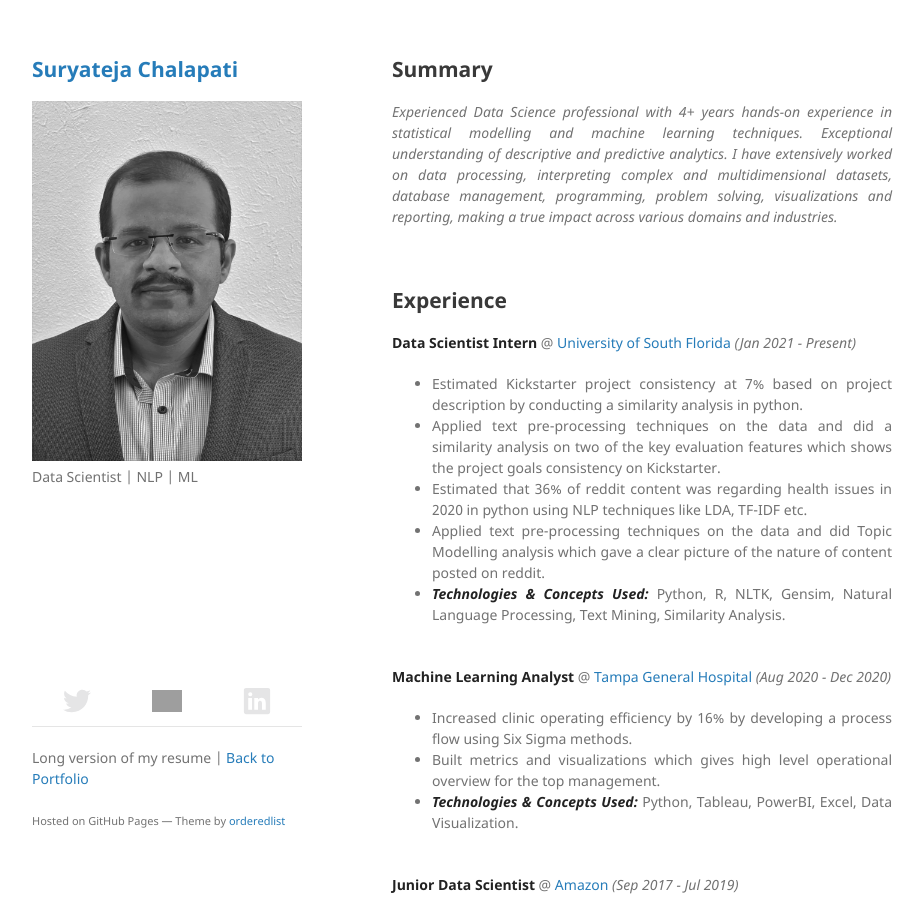
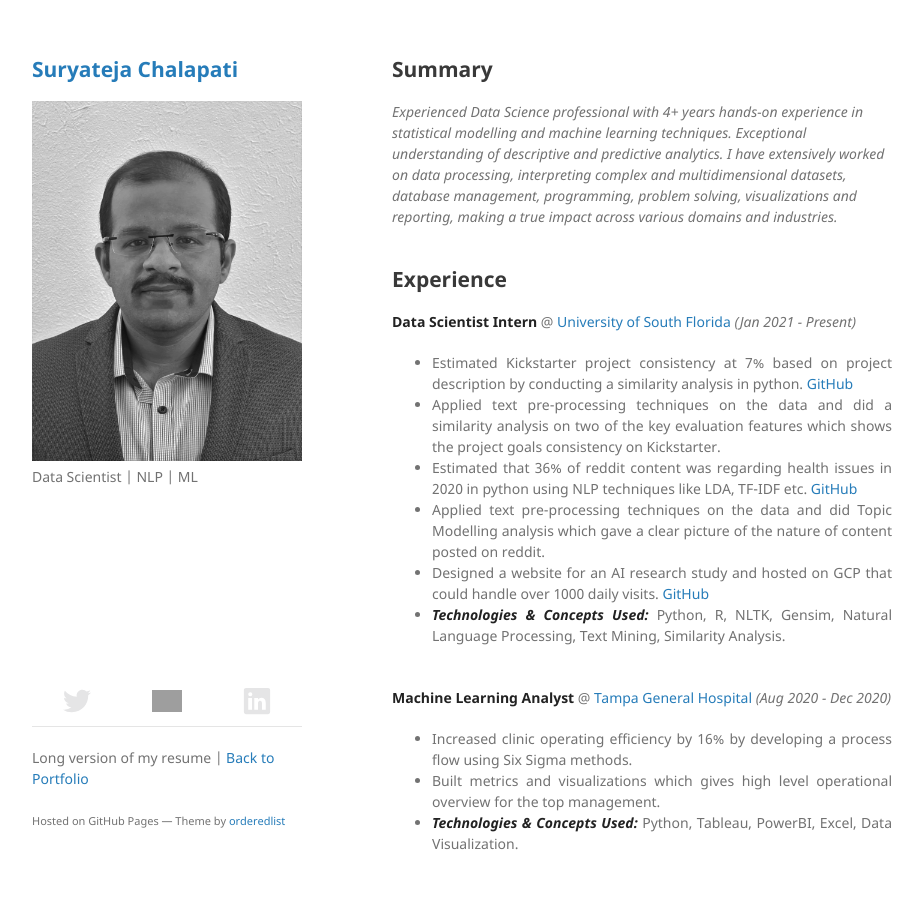
Before and after one commit to suryateja0153/Digital_Resume, a Jekyll site: the page built from index.md, in a window 1280 px wide and 900 px high. Shown: the whole window, without its empty margins (178-1101 px from the left). Built offline with Jekyll 4.4.1, drawn with Linux system fonts in a browser that asks for light colours; our own code applies the rules of GitHub Pages for plain Markdown files; some of the changed text lies outside the part shown; grey boxes are pictures that could not be loaded.

Commit message:
Updated index.md

```diff
--- a/index.md
+++ b/index.md
@@ -1,14 +1,15 @@
 ## Summary
-
-<div style="text-align: justify"><i>Experienced Data Science professional with 4+ years hands-on experience in statistical modelling and machine learning techniques. Exceptional understanding of descriptive and predictive analytics. I have extensively worked on data processing, interpreting complex and multidimensional datasets, database management, programming, problem solving, visualizations and reporting, making a true impact across various domains and industries.</i></div><br><br>
+{: style="text-align: justify" }
+_Experienced Data Science professional with 4+ years hands-on experience in statistical modelling and machine learning techniques. Exceptional understanding of descriptive and predictive analytics. I have extensively worked on data processing, interpreting complex and multidimensional datasets, database management, programming, problem solving, visualizations and reporting, making a true impact across various domains and industries._<br><br>
 
 ## Experience
 {: style="text-align: justify" }
 **Data Scientist Intern** @ [University of South Florida](https://www.usf.edu/) _(Jan 2021 - Present)_ <br>
-- Estimated Kickstarter project consistency at 7% based on project description by conducting a similarity analysis in python.
+- Estimated Kickstarter project consistency at 7% based on project description by conducting a similarity analysis in python. [GitHub](https://github.com/suryateja0153/Kickstarter-NLP-Similarity-Analysis)
 - Applied text pre-processing techniques on the data and did a similarity analysis on two of the key evaluation features which shows the project goals consistency on Kickstarter.
-- Estimated that 36% of reddit content was regarding health issues in 2020 in python using NLP techniques like LDA, TF-IDF etc.
+- Estimated that 36% of reddit content was regarding health issues in 2020 in python using NLP techniques like LDA, TF-IDF etc. [GitHub](https://github.com/suryateja0153/Reddit-NLP-Text-Mining)
 - Applied text pre-processing techniques on the data and did Topic Modelling analysis which gave a clear picture of the nature of content posted on reddit.
+- Designed a website for an AI research study and hosted on GCP that could handle over 1000 daily visits. [GitHub](https://github.com/suryateja0153/AI-Teammate-Web-Application)
 - **_Technologies & Concepts Used:_** Python, R, NLTK, Gensim, Natural Language Processing, Text Mining, Similarity Analysis.<br><br>
 {: style="text-align: justify" }
 **Machine Learning Analyst** @ [Tampa General Hospital](https://www.tgh.org/) _(Aug 2020 - Dec 2020)_ <br>
@@ -24,19 +25,19 @@
 - **3PL Deployment:** Collaborated with supply chain for inception and deployment of 3PL (Third Party Logistic) sites with 90% success.
 - Increased total annual shipments by 34% over a span of 6 months by developing key processes and metrics for 3PL centers.
 - **_Technologies & Concepts Used:_** Python, R, SQL, Tableau, Excel, Machine Learning, AWS, Oracle, Data Mining, Supervised Learning, Data Visualization.<br><br>
-
+{: style="text-align: justify" }
 **Data Scientist Trainee** @ [Mahindra & Mahindra](https://www.mahindra.com/) _(Aug 2016 - Aug 2017)_ <br>
 - Predicted rework rate for exports with 89% accuracy by implementing the Manufacturing Executional System using A/B testing.
 - Saved over $9000 in costs by utilizing lean-agile methods and by leveraging data achieved a 15.3% reduction in rollout times.
 - **_Technologies & Concepts Used:_** SQL, Tableau, Excel, Hypothesis Testing, Data Visualization.<br><br>
-
+{: style="text-align: justify" }
 **Analytics Intern** @ [Mahindra & Mahindra](https://www.mahindra.com/) _(May 2015)_ <br>
 - Created interactive dashboards by analyzing patterns in the daily production metrics.
 - Assisted executives with defects reduction using data visualization in Excel which led to an increase in daily production by 9%.
 - **_Technologies & Concepts Used:_** SQL, Excel, Data Visualization.<br><br>
 
 ## Technical Skills
-
+{: style="text-align: justify" }
 **Programming Languages:** Python, R, SQL, JavaScript, C#, HTML, CSS, ASP .Net Core MVC, SAS<br><br>
 **Databases:** Oracle, My SQL, SQL Server, MongoDB, Cassandra, ETL<br><br>
 **Big Data & Deployment:** Apache Hadoop, Hive, Impala, Spark, Spark SQL, MLlib, Databricks, AWS Sagemaker, Docker, TensorFlow Serving<br><br>
@@ -46,42 +47,42 @@
 **Statistics:** Descriptive and Inferential Statistics, Linear (OLS, GLM), Logistic, Poisson, Hypothesis Testing, ANOVA, Survival Analysis, Mixed Models, Linear-Mixed Effect Models (LMER), A/B Testing, Data Science Pipelines, Time Series, APIs, Excel, Git<br><br>
 
 ## Education
-
+{: style="text-align: justify" }
 **Master of Science in Business Analytics and Information Systems (MS-BAIS)** @ [University of South Florida](https://www.usf.edu/) _(Aug 2020 - May 2022)_ <br>
 - Cumulative GPA: 3.9/4.0
 - Coursework: Statistical Data Mining, Data Science Programming, Machine Learning, Text Analytics, Big Data, NLP.<br><br>
-
+{: style="text-align: justify" }
 **Bachelor of Technology in Mechanical Engineering (MECH)** @ [GITAM University](https://www.gitam.edu/) _(Jul 2012 - May 2016)_ <br>
 - Cumulative GPA: 3.5/4.0
 - Coursework: Mathematics, Probability, Supply Chain Analytics, Management Information Systems, Linear Algebra and Statistics.<br><br>
 
 ## Projects
-
+{: style="text-align: justify" }
 **Applied Data Scientist** @ [University of South Florida](https://www.usf.edu/) _(Jan 2021 - Present)_ <br><br>
-**Growth Prediction from Emerging Technologies** <br>
+**Growth Prediction from Emerging Technologies** - [GitHub](https://github.com/suryateja0153/Growth-Prediction-From-Emerging-Technologies)<br>
 _(NLP, R, Python, NLTK, Gensim, ETL, Web Scraping, Data Warehouse, Topic Modelling, LDA, TFIDF, Text Analytics, Similarity Analysis)_ <br>
 - Extracted SEC 10K text data for companies in the IT domain. Built ETL packages for extracting YouTube transcripts.
 - Prepared a text corpus of SEC business and risk sections and YouTube transcripts for ~70 companies in the IT domain.
 - Applied topic modelling techniques like LDA, TFIDF, LSA on the text corpus to identify correlation between SEC and YouTube data that could help predict the emergence of new technologies.
 - Emergent technologies were taken from Gartner hype cycle reports for the last 5 years.<br><br>
-
-**Medical No-Show Prediction** <br>
+{: style="text-align: justify" }
+**Medical No-Show Prediction** - [GitHub](https://github.com/suryateja0153/BigData-Project-Medical-No-Shows)<br>
 _(Data Science Pipelines, Spark SQL, Python, Spark, Spark MLlib, Databricks, Classification, Azure, ML Pipeline)_ <br>
 - Built an ML pipeline to predict No-Shows with an Accuracy of 80% and made recommendations on wait times and scheduling.
 - Leveraged Azure Databricks analytics platform to create data pre-processing and model execution routines.<br><br>
-
-**Multi-Class Malware Classification** <br>
+{: style="text-align: justify" }
+**Multi-Class Malware Classification** - [GitHub](https://github.com/suryateja0153/Malware-Classification-TensorFlow)<br>
 _(Classification, Python, CNN, TensorFlow, Keras, Neural Networks, Unbalanced Data, GCP)_ <br>
 - Built a Multi-level classification model to flag malicious software into nine key category bins.
 - Achieved the lowest misclassification rate at 1.4 (Target 0) and a Test Accuracy of 94%.<br><br>
-
-**Average House Price Prediction** <br>
+{: style="text-align: justify" }
+**Average House Price Prediction** - [GitHub](https://github.com/suryateja0153/Reddit-NLP-Text-Mining)<br>
 _(R, Tableau, Python, Multi-Level Regression, Linear Mixed Effect Models (LMER), Statistical Modelling)_ <br>
 - Built a Multi-level regression model to predict House Sale Prices in USA based on various KPI’s.
 - Recommended changes in minimum wage and subsidies for owners that can be implemented to reduce the prices.<br><br>
 
 ## Let's Connect
-
+{: style="text-align: justify" }
 **_Thanks for stopping by. You can find my portfolio and my other projects from the following links._**
 
-[Email](mailto:suryateja.0153@gmail.com) | [Website](https://suryatejachalapati.com/) | [LinkedIn](https://www.linkedin.com/in/suryateja-chalapati/) | [GitHub](https://github.com/suryateja0153) | [Twitter](https://twitter.com/suryateja0153)
+[Email](mailto:suryateja.0153@gmail.com) | [Portfolio](https://suryatejachalapati.com/) | [LinkedIn](https://www.linkedin.com/in/suryateja-chalapati/) | [GitHub](https://github.com/suryateja0153) | [Twitter](https://twitter.com/suryateja0153)
```
